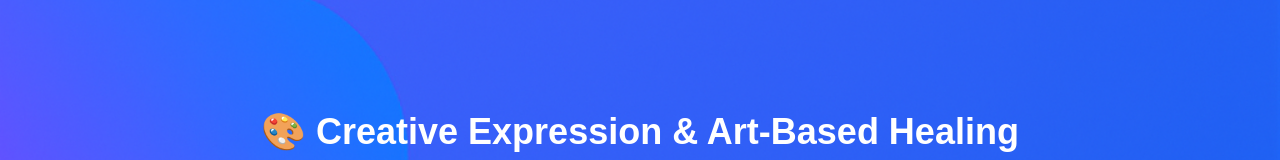
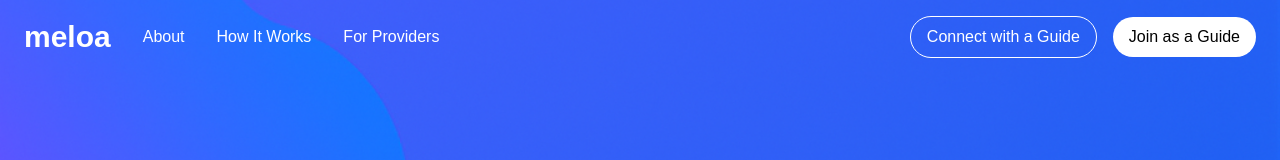
Before and after one commit to hasanali33/meloa, a Next.js app: page /healing/creative-expression in a window 1280 px wide. Shown: the top 160 px of the page. Built offline with nearby package versions, Linux system fonts and the light colour scheme; no server answers; the database is empty; what @supabase/auth-helpers-react would draw is missing.

Commit message:
updated navbar

```diff
--- a/src/app/healing/[slug]/page.tsx
+++ b/src/app/healing/[slug]/page.tsx
@@ -17,6 +17,7 @@ export default function HealingPathPage() {
 
   const [therapists, setTherapists] = useState([]);
   const [showAll, setShowAll] = useState(false);
+  const [showProviderMenu, setShowProviderMenu] = useState(false);
 
 
   useEffect(() => {
@@ -39,6 +40,47 @@ export default function HealingPathPage() {
       <div className="absolute top-0 left-0 w-full h-full -z-10">
         <img src="/bg-blobs.png" alt="Background" className="w-full h-full object-cover opacity-100" />
       </div>
+
+      {/* Navbar */}
+      <header className="flex justify-between items-center px-6 py-4 bg-transparent text-white z-10 relative">
+        <div className="flex items-center space-x-8 relative">
+            <Link href="/">
+            <h1 className="text-3xl font-bold">meloa</h1>
+            </Link>
+          <Link href="/about">
+            <span className="hover:underline cursor-pointer">About</span>
+          </Link>
+          <Link href="/how-it-works">
+            <span className="hover:underline cursor-pointer">How It Works</span>
+          </Link>
+          <div className="relative">
+            <span
+              className="hover:underline cursor-pointer"
+              onClick={() => setShowProviderMenu(!showProviderMenu)}
+            >
+              For Providers
+            </span>
+            {showProviderMenu && (
+              <div className="absolute left-0 mt-2 w-48 bg-white text-gray-900 shadow-lg rounded-md overflow-hidden z-50">
+                <Link href="/signup">
+                  <div className="px-4 py-2 hover:bg-gray-100 cursor-pointer">Join as a Guide</div>
+                </Link>
+                <Link href="/login">
+                  <div className="px-4 py-2 hover:bg-gray-100 cursor-pointer">Log In</div>
+                </Link>
+              </div>
+            )}
+          </div>
+        </div>
+        <div className="space-x-4">
+          <Link href="/therapists">
+            <button className="px-4 py-2 border border-white rounded-full hover:bg-white hover:text-black transition">Connect with a Guide</button>
+          </Link>
+          <Link href="/signup">
+            <button className="px-4 py-2 bg-white text-black rounded-full hover:bg-gray-200 transition">Join as a Guide</button>
+          </Link>
+        </div>
+      </header>
 
       <div className="max-w-4xl mx-auto px-6 py-28">
         <h1 className="text-3xl sm:text-4xl font-bold text-center mb-4">{path.title}</h1>
--- a/src/app/therapists/therapistList.tsx
+++ b/src/app/therapists/therapistList.tsx
@@ -9,6 +9,7 @@ import { useSearchParams, useRouter } from 'next/navigation';
 export default function TherapistList() {
   const [therapists, setTherapists] = useState([]);
   const [currentPage, setCurrentPage] = useState(1);
+  const [showProviderMenu, setShowProviderMenu] = useState(false);
   const therapistsPerPage = 15;
   const searchParams = useSearchParams();
   const router = useRouter();
@@ -91,11 +92,44 @@ export default function TherapistList() {
       </div>
 
       <div className="relative z-10 max-w-6xl mx-auto">
-        <header className="flex justify-between items-center px-6 py-4 text-white">
-          <h1 className="text-3xl font-bold">meloa</h1>
+        {/* Navbar */}
+        <header className="flex justify-between items-center px-6 py-4 bg-transparent text-white z-10 relative">
+          <div className="flex items-center space-x-8 relative">
+            <Link href="/">
+            <h1 className="text-3xl font-bold">meloa</h1>
+            </Link>
+            <Link href="/about">
+              <span className="hover:underline cursor-pointer">About</span>
+            </Link>
+            <Link href="/how-it-works">
+              <span className="hover:underline cursor-pointer">How It Works</span>
+            </Link>
+            <div className="relative">
+              <span
+                className="hover:underline cursor-pointer"
+                onClick={() => setShowProviderMenu(!showProviderMenu)}
+              >
+                For Providers
+              </span>
+              {showProviderMenu && (
+                <div className="absolute left-0 mt-2 w-48 bg-white text-gray-900 shadow-lg rounded-md overflow-hidden z-50">
+                  <Link href="/signup">
+                    <div className="px-4 py-2 hover:bg-gray-100 cursor-pointer">Join as a Guide</div>
+                  </Link>
+                  <Link href="/login">
+                    <div className="px-4 py-2 hover:bg-gray-100 cursor-pointer">Log In</div>
+                  </Link>
+                </div>
+              )}
+            </div>
+          </div>
           <div className="space-x-4">
-            <Link href="/therapists"><button className="px-4 py-2 border border-white rounded-full hover:bg-white hover:text-black transition">Browse Therapists</button></Link>
-            <Link href="/signup"><button className="px-4 py-2 bg-white text-black rounded-full hover:bg-gray-200 transition">Join as Therapist</button></Link>
+            <Link href="/therapists">
+              <button className="px-4 py-2 border border-white rounded-full hover:bg-white hover:text-black transition">Connect with a Guide</button>
+            </Link>
+            <Link href="/signup">
+              <button className="px-4 py-2 bg-white text-black rounded-full hover:bg-gray-200 transition">Join as a Guide</button>
+            </Link>
           </div>
         </header>
 
```
